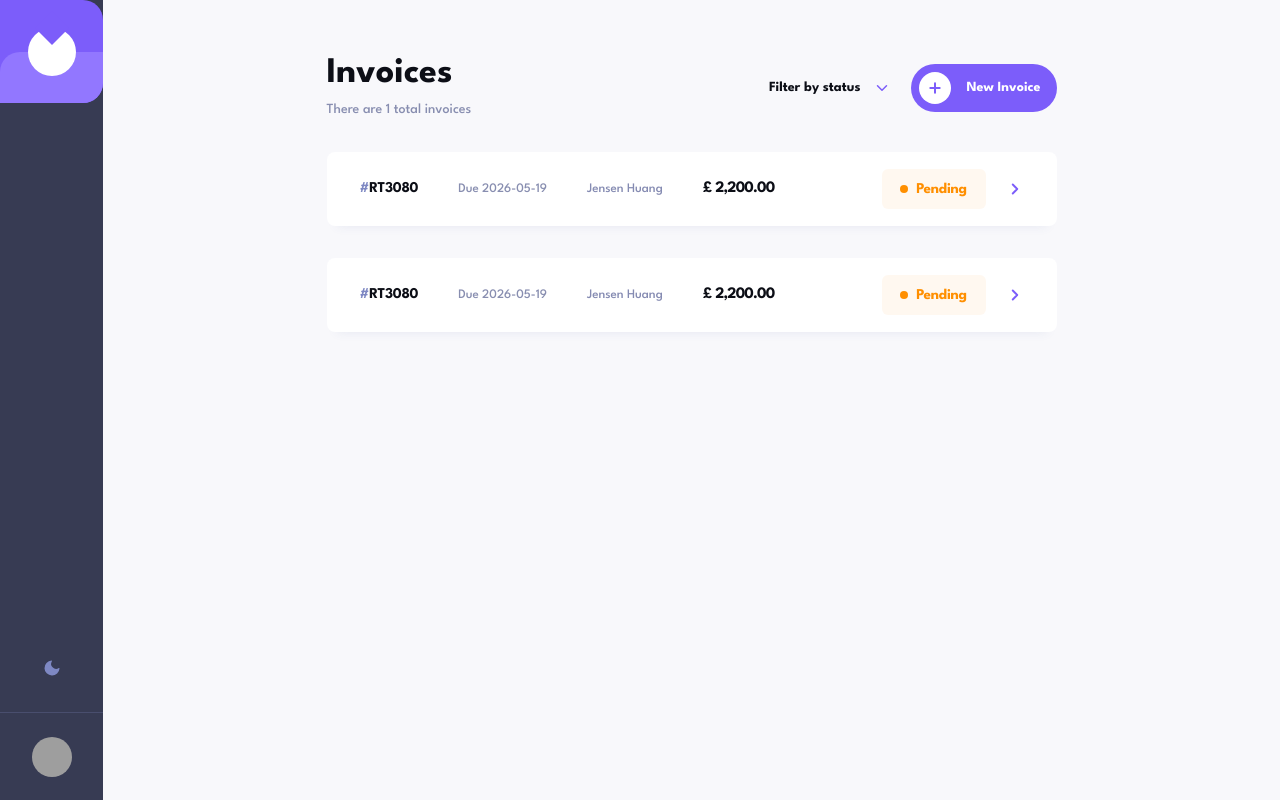
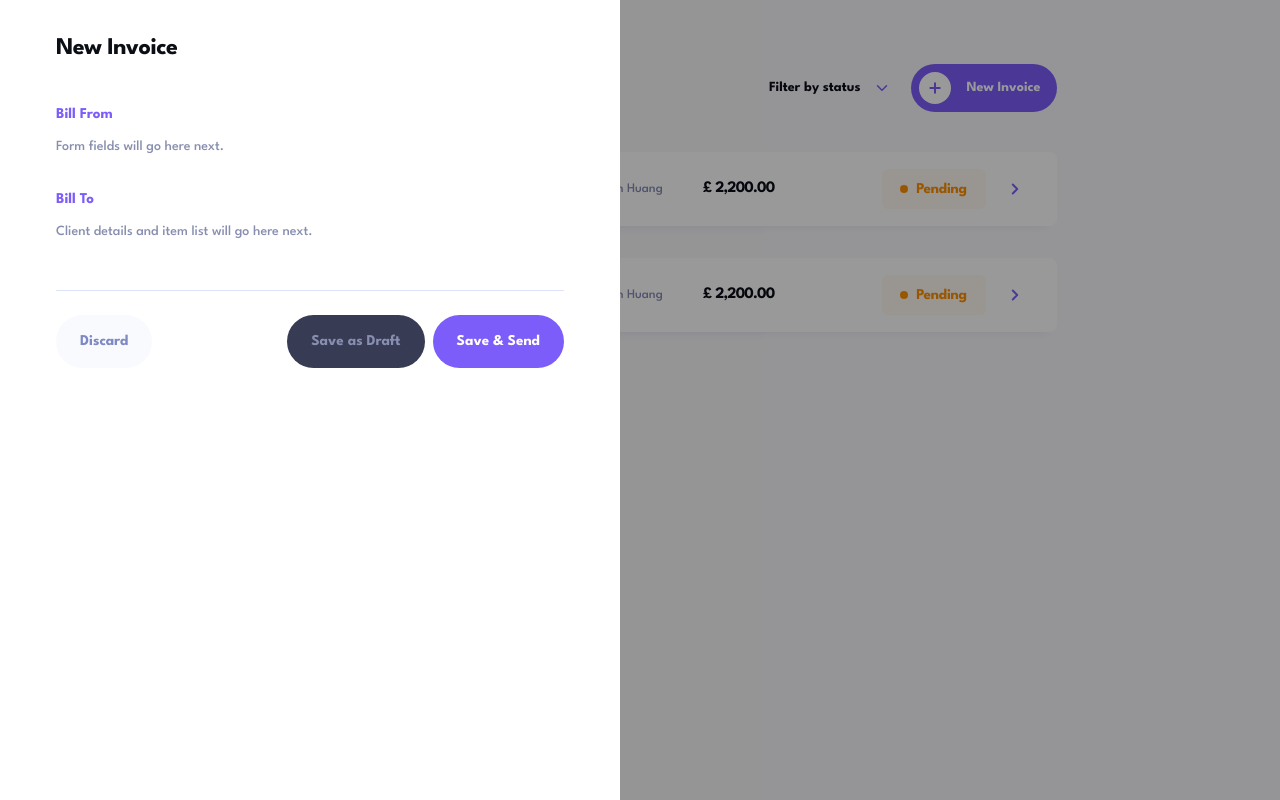
Before and after one commit to Meet-hybrid/hng-stage-2-invoice-app, a React (Vite) app: page / in a window 1280 px wide. Both pictures are taken after a click on the button "New Invoice". Built offline with nearby package versions, Linux system fonts and the light colour scheme; grey boxes are pictures that could not be loaded.

Commit message:
feat: add new invoice drawer shell and open close behavior

```diff
--- /dev/null
+++ b/src/components/InvoiceFormDrawer.tsx
@@ -0,0 +1,97 @@
+import { useTheme } from "../hooks/useTheme";
+
+interface InvoiceFormDrawerProps {
+  isOpen: boolean;
+  onClose: () => void;
+}
+
+function InvoiceFormDrawer({ isOpen, onClose }: InvoiceFormDrawerProps) {
+  const { theme } = useTheme();
+  const isDark = theme === "dark";
+
+  if (!isOpen) return null;
+
+  return (
+    <div className="fixed inset-0 z-50">
+      <div
+        className="absolute inset-0 bg-black/40"
+        onClick={onClose}
+        aria-hidden="true"
+      />
+
+      <aside
+        className={`absolute left-0 top-0 h-full w-full overflow-y-auto px-6 py-8 transition md:max-w-155 md:px-14 ${
+          isDark ? "bg-[#141625]" : "bg-white"
+        }`}
+      >
+        <h2
+          className={`text-2xl font-bold tracking-[-0.5px] ${
+            isDark ? "text-white" : "text-[#0C0E16]"
+          }`}
+        >
+          New Invoice
+        </h2>
+
+        <div className="mt-10 space-y-8">
+          <div>
+            <h3 className="text-[15px] font-bold text-[#7C5DFA]">Bill From</h3>
+            <p
+              className={`mt-3 text-sm ${
+                isDark ? "text-[#DFE3FA]" : "text-[#888EB0]"
+              }`}
+            >
+              Form fields will go here next.
+            </p>
+          </div>
+
+          <div>
+            <h3 className="text-[15px] font-bold text-[#7C5DFA]">Bill To</h3>
+            <p
+              className={`mt-3 text-sm ${
+                isDark ? "text-[#DFE3FA]" : "text-[#888EB0]"
+              }`}
+            >
+              Client details and item list will go here next.
+            </p>
+          </div>
+        </div>
+
+        <div
+          className={`sticky bottom-0 mt-12 flex items-center justify-between border-t pt-6 ${
+            isDark ? "border-[#252945]" : "border-[#DFE3FA]"
+          }`}
+        >
+          <button
+            type="button"
+            onClick={onClose}
+            className={`rounded-full px-6 py-4 text-[15px] font-bold transition ${
+              isDark
+                ? "bg-[#252945] text-[#DFE3FA] hover:bg-white hover:text-[#7E88C3]"
+                : "bg-[#F9FAFE] text-[#7E88C3] hover:bg-[#DFE3FA]"
+            }`}
+          >
+            Discard
+          </button>
+
+          <div className="flex items-center gap-2">
+            <button
+              type="button"
+              className="rounded-full bg-[#373B53] px-6 py-4 text-[15px] font-bold text-[#888EB0] transition hover:bg-[#0C0E16]"
+            >
+              Save as Draft
+            </button>
+
+            <button
+              type="button"
+              className="rounded-full bg-[#7C5DFA] px-6 py-4 text-[15px] font-bold text-white transition hover:bg-[#9277FF]"
+            >
+              Save & Send
+            </button>
+          </div>
+        </div>
+      </aside>
+    </div>
+  );
+}
+
+export default InvoiceFormDrawer;
--- a/src/pages/InvoiceListPage.tsx
+++ b/src/pages/InvoiceListPage.tsx
@@ -4,6 +4,7 @@ import rawInvoices from "../data/data.json";
 import InvoiceCard from "../components/InvoiceCard";
 import { useTheme } from "../hooks/useTheme";
 import type { Invoice } from "../types/invoice";
+import InvoiceFormDrawer from "../components/InvoiceFormDrawer";
 
 const invoices = rawInvoices as Invoice[];
 
@@ -15,6 +16,8 @@ function InvoiceListPage() {
   const [selectedStatuses, setSelectedStatuses] = useState<string[]>([]);
 
   const filterRef = useRef<HTMLDivElement | null>(null);
+
+  const [showNewInvoiceDrawer, setShowNewInvoiceDrawer] = useState(false);
 
   function toggleStatus(status: string) {
     setSelectedStatuses((currentStatuses) => {
@@ -135,6 +138,7 @@ function InvoiceListPage() {
 
           <button
             type="button"
+            onClick={() => setShowNewInvoiceDrawer(true)}
             className="inline-flex h-12 items-center gap-4 rounded-full bg-[#7C5DFA] pl-2 pr-4 text-sm font-bold text-white transition hover:bg-[#9277FF]"
           >
             <span className="flex h-8 w-8 items-center justify-center rounded-full bg-white">
@@ -180,6 +184,11 @@ function InvoiceListPage() {
           </div>
         )}
       </div>
+
+      <InvoiceFormDrawer
+        isOpen={showNewInvoiceDrawer}
+        onClose={() => setShowNewInvoiceDrawer(false)}
+      />
     </section>
   );
 }
```
